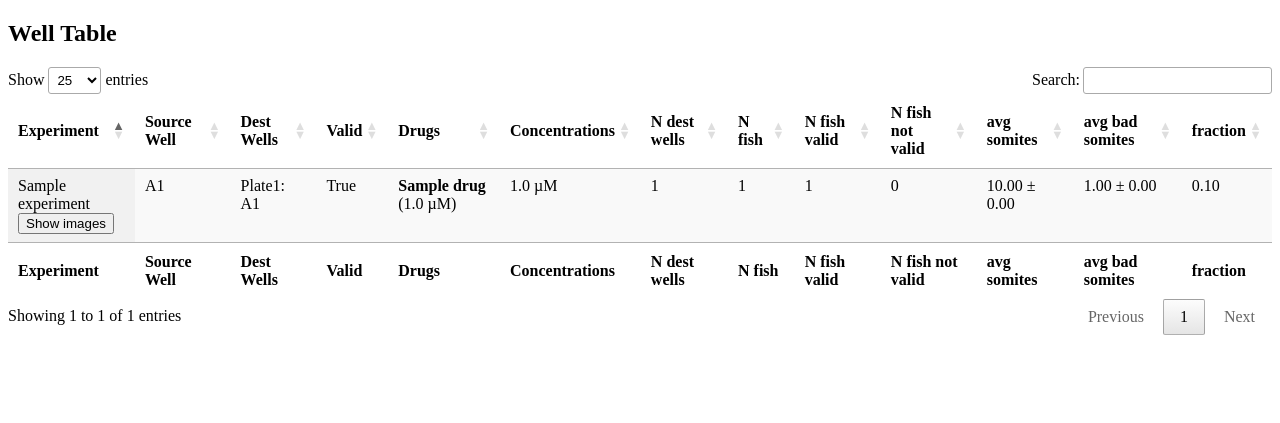
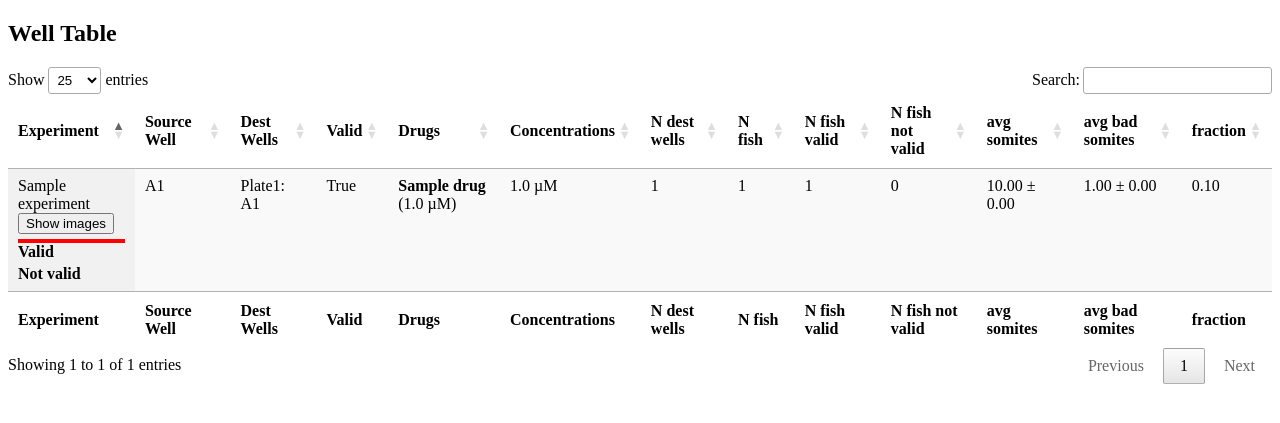
Before and after one commit to EPFL-TOP/VAST-DS, a Django app: page /well_explorer/drugs_listing in a window 1280 px wide. Shown: the top 423 px of the page. Run offline with Django 4.2, Linux system fonts and the light colour scheme; tables that the repository leaves empty hold one stand-in row (values such as "Sample post"); some libraries are stand-ins or nearby versions.

Commit message:
add images

```diff
--- a/templates/well_explorer/drugs_listing.html
+++ b/templates/well_explorer/drugs_listing.html
@@ -45,8 +45,8 @@
                 <br>
                 <button class="toggle-images">Show images</button>
 
-    <div class="image-panel" style="display:none; margin-top:5px;">
-
+                <!--div class="image-panel" style="display:none; margin-top:5px;"-->
+                <div class="image-panel" style="margin-top:5px; border:2px solid red;"></div>
                     <div><strong>Valid</strong></div>
                     <div>
                         {% for img in r.images_valid %}
```
Lines whose indentation alone changed are shown as unchanged.
